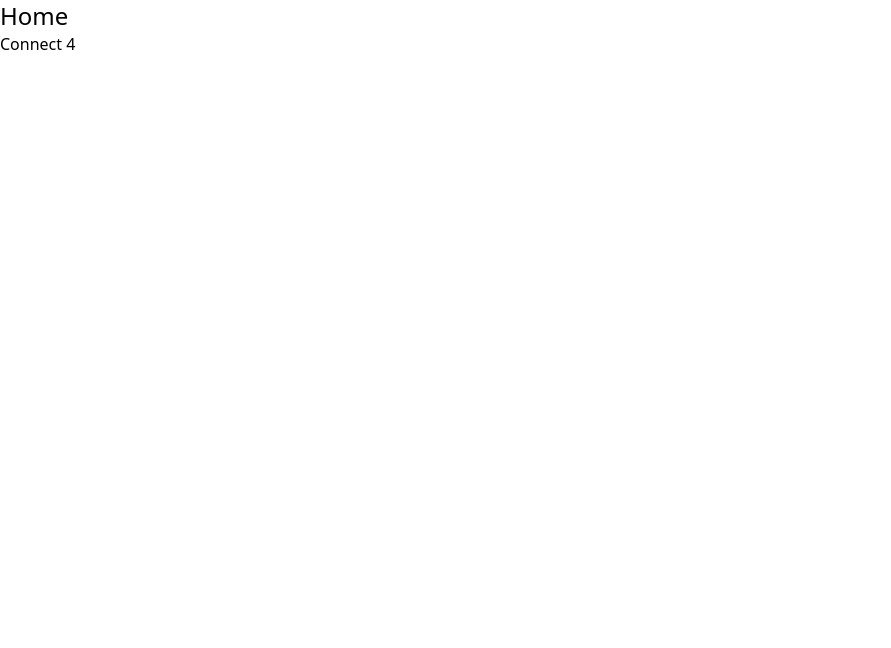
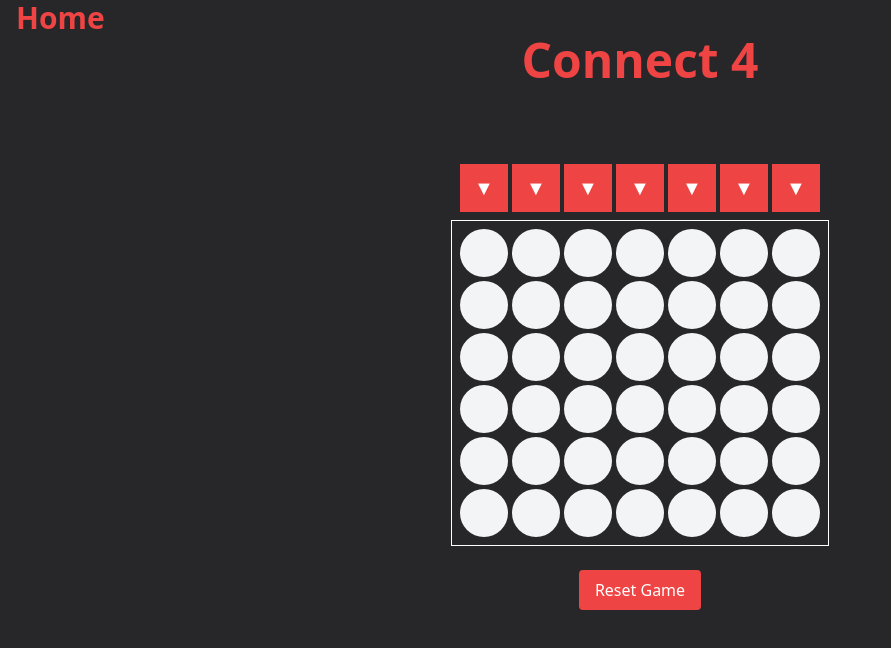
Before and after one commit to farhanjmohamed/jsfunbox, a React (Vite) app: page /connect in a window 1280 px wide. Shown: the top 648 px of the page, without its empty margins (0-891 px from the left). Built offline with nearby package versions, Linux system fonts and the light colour scheme.

Commit message:
matching game update and added connect 4

```diff
--- a/src/Connect.jsx
+++ b/src/Connect.jsx
@@ -1,10 +1,106 @@
+import { useState } from "react";
+
+const ROWS = 6;
+const COLS = 7;
+
 export function Connect() {
+  const [board, setBoard] = useState(Array.from({ length: ROWS }, () => Array(COLS).fill(null)));
+  const [currentPlayer, setCurrentPlayer] = useState("Red");
+  const [winner, setWinner] = useState(null);
+
+  const checkWinner = (newBoard) => {
+    const directions = [
+      { x: 1, y: 0 }, // horizontal
+      { x: 0, y: 1 }, // vertical
+      { x: 1, y: 1 }, // diagonal right-down
+      { x: 1, y: -1 }, // diagonal right-up
+    ];
+
+    for (let row = 0; row < ROWS; row++) {
+      for (let col = 0; col < COLS; col++) {
+        const player = newBoard[row][col];
+        if (player) {
+          for (let { x, y } of directions) {
+            let win = true;
+            for (let k = 1; k < 4; k++) {
+              const newRow = row + k * y;
+              const newCol = col + k * x;
+              if (newRow < 0 || newRow >= ROWS || newCol < 0 || newCol >= COLS || newBoard[newRow][newCol] !== player) {
+                win = false;
+                break;
+              }
+            }
+            if (win) return player;
+          }
+        }
+      }
+    }
+    return null;
+  };
+
+  const handleClick = (col) => {
+    if (winner) return;
+
+    const newBoard = board.map((row) => row.slice());
+    for (let row = ROWS - 1; row >= 0; row--) {
+      if (!newBoard[row][col]) {
+        newBoard[row][col] = currentPlayer;
+        break;
+      }
+    }
+
+    const gameWinner = checkWinner(newBoard);
+    if (gameWinner) {
+      setWinner(gameWinner);
+    } else {
+      setCurrentPlayer(currentPlayer === "Red" ? "Yellow" : "Red");
+    }
+    setBoard(newBoard);
+  };
+
+  const resetGame = () => {
+    setBoard(Array.from({ length: ROWS }, () => Array(COLS).fill(null)));
+    setCurrentPlayer("Red");
+    setWinner(null);
+  };
+
   return (
-    <div className="w-screen h-auto min-h-screen">
-      <a href="/games" className="font-2xl text-2xl">
+    <div className="w-screen h-auto min-h-screen bg-zinc-800">
+      <a href="/games" className="text-red-500 font-black text-3xl pt-2 pl-4">
         Home
       </a>
-      <p>Connect 4</p>
+      <p className="text-center font-black text-red-500 text-5xl">Connect 4</p>
+      <div className="flex flex-col items-center justify-center">
+        <div className="grid grid-cols-7 gap-1 mt-20">
+          {Array.from({ length: COLS }).map((_, colIndex) => (
+            <button
+              key={colIndex}
+              onClick={() => handleClick(colIndex)}
+              className="w-12 h-12 bg-red-500 text-white font-bold text-xl"
+            >
+              ▼
+            </button>
+          ))}
+        </div>
+        <div className="grid grid-rows-6 gap-1 mt-2 border border-white p-2 ">
+          {board.map((row, rowIndex) => (
+            <div key={rowIndex} className="grid grid-cols-7 gap-1">
+              {row.map((cell, colIndex) => (
+                <div
+                  key={colIndex}
+                  className={`w-12 h-12 flex items-center justify-center rounded-full ${
+                    cell === "Red" ? "bg-red-500" : cell === "Yellow" ? "bg-yellow-300" : "bg-gray-100"
+                  }`}
+                />
+              ))}
+            </div>
+          ))}
+        </div>
+        {winner && <div className="mt-6 text-2xl font-bold text-gray-50">Winner: {winner}</div>}
+        <button onClick={resetGame} className="mt-6 px-4 py-2 bg-red-500 text-white rounded">
+          Reset Game
+        </button>
+      </div>
     </div>
   );
 }
--- a/src/Games.jsx
+++ b/src/Games.jsx
@@ -6,6 +6,7 @@ import connect from "./Assets/connect4.png";
 import sud from "./Assets/sudoku.png";
 import wam from "./Assets/WHACKAMOLE.png";
 import meu from "./Assets/matchemup.png";
+import hman from "./Assets/hangman.png";
 
 export function Games() {
   return (
@@ -63,7 +64,7 @@ export function Games() {
         <div className="border-red-400 bg-white border-8 rounded-xl w-[25rem] h-[25rem] mx-auto">
           <p className="text-2xl font-black pt-5 pb-5">Hangman</p>
           <a href="/hangman">
-            <img className="h-60 w-auto mx-auto pb-5" src={meu} />
+            <img className="h-60 w-auto mx-auto pb-5" src={hman} />
           </a>
         </div>
 
--- a/src/MatchEmUp.jsx
+++ b/src/MatchEmUp.jsx
@@ -55,7 +55,7 @@ export function MatchEmUp() {
   return (
     <>
       <div className="w-screen h-auto min-h-screen bg-gray-300">
-        <a href="/games" className="font-black text-4xl pl-5  text-gray-50">
+        <a href="/games" className="font-black text-4xl pl-5 text-blue-600">
           Home
         </a>
         <p className="text-center font-bold text-5xl pb-10 pt-5 text-blue-600">Match Em Up</p>
@@ -63,7 +63,7 @@ export function MatchEmUp() {
           {cards.map((card) => (
             <div
               key={card.id}
-              className={`w-24 h-24 flex items-center justify-center bg-white rounded-lg shadow-md cursor-pointer ${
+              className={`w-24 h-24 flex items-center justify-center rounded-lg shadow-md cursor-pointer ${
                 selectedCards.includes(card) || card.matched ? "bg-green-500" : "bg-blue-500"
               }`}
               onClick={() => handleCardClick(card)}
```
Also changed, not shown: src/Assets/hangman.png (added).
